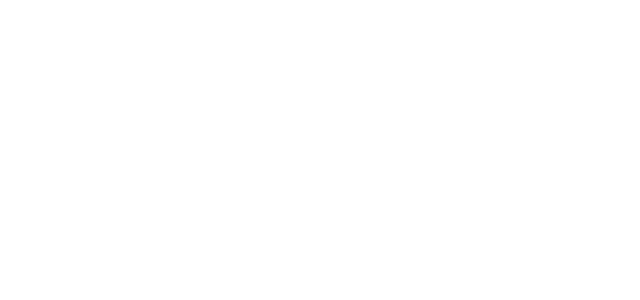
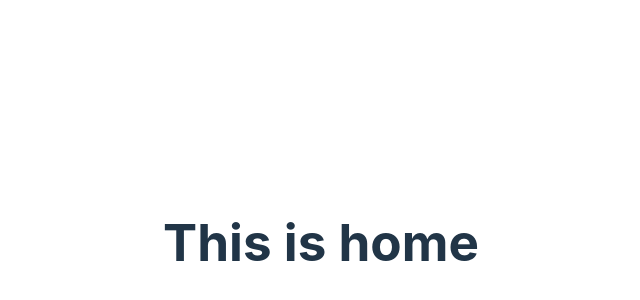
Before and after one commit to zordican/MINDCRAFT, a React (Vite) app: page / in a window 1280 px wide. Shown: the part 158-458 px from the top of the page, without its empty margins (319-959 px from the left). Built offline with nearby package versions, Linux system fonts and the light colour scheme.

Commit message:
Routes Set

```diff
--- a/package.json
+++ b/package.json
@@ -11,7 +11,9 @@
   },
   "dependencies": {
     "react": "^18.2.0",
-    "react-dom": "^18.2.0"
+    "react-dom": "^18.2.0",
+    "react-router-dom": "^6.22.0",
+    "sass": "^1.70.0"
   },
   "devDependencies": {
     "@types/react": "^18.2.43",
--- a/src/App.jsx
+++ b/src/App.jsx
@@ -1,14 +1,18 @@
-import { useState } from 'react'
-import reactLogo from './assets/react.svg'
-import viteLogo from '/vite.svg'
+import { BrowserRouter, Route, Routes } from "react-router-dom";
 import './App.css'
+import Home from "./assets/home";
+import Test from "./assets/test";
 
 function App() {
-  const [count, setCount] = useState(0)
 
   return (
     <>
-
+      <BrowserRouter>
+        <Routes>
+          <Route exact path="/" element={<Home/>}/>
+          <Route exact path="/test" element={<Test/>}/>
+        </Routes>
+      </BrowserRouter>
     </>
   )
 }
--- /dev/null
+++ b/src/assets/Home.jsx
@@ -0,0 +1,11 @@
+
+
+const Home = () => {
+  return (
+    <div>
+      <h1>This is home</h1>
+    </div>
+  )
+}
+
+export default Home
--- /dev/null
+++ b/src/assets/Test.jsx
@@ -0,0 +1,10 @@
+
+const Test = () => {
+  return (
+    <div>
+      <h1>This is a test</h1>
+    </div>
+  )
+}
+
+export default Test
```
Also changed, not shown: 1 other file (tests, documents, lock files or other folders).
